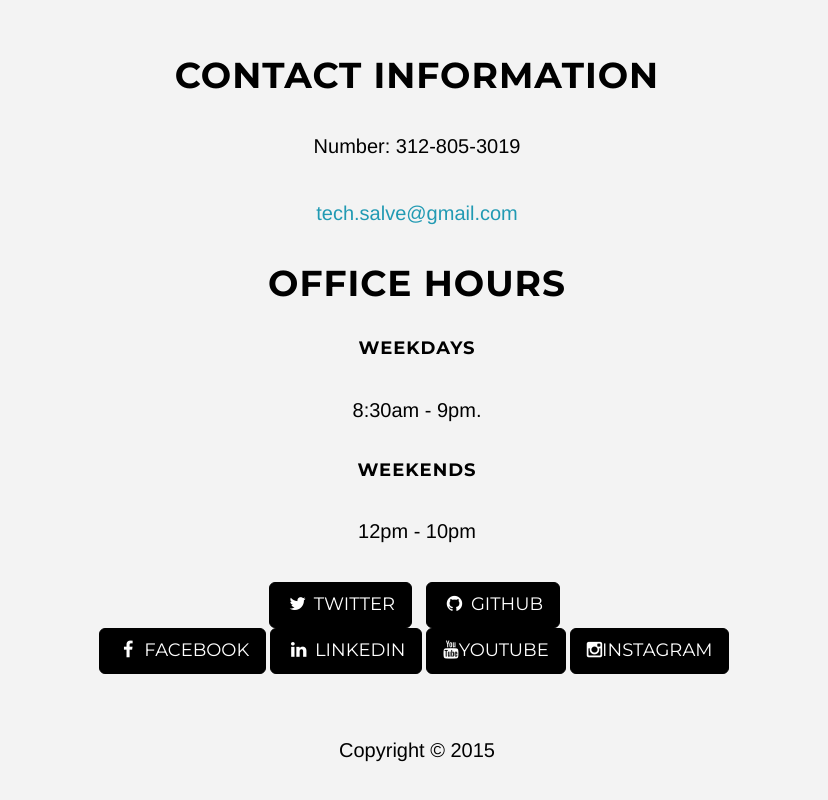
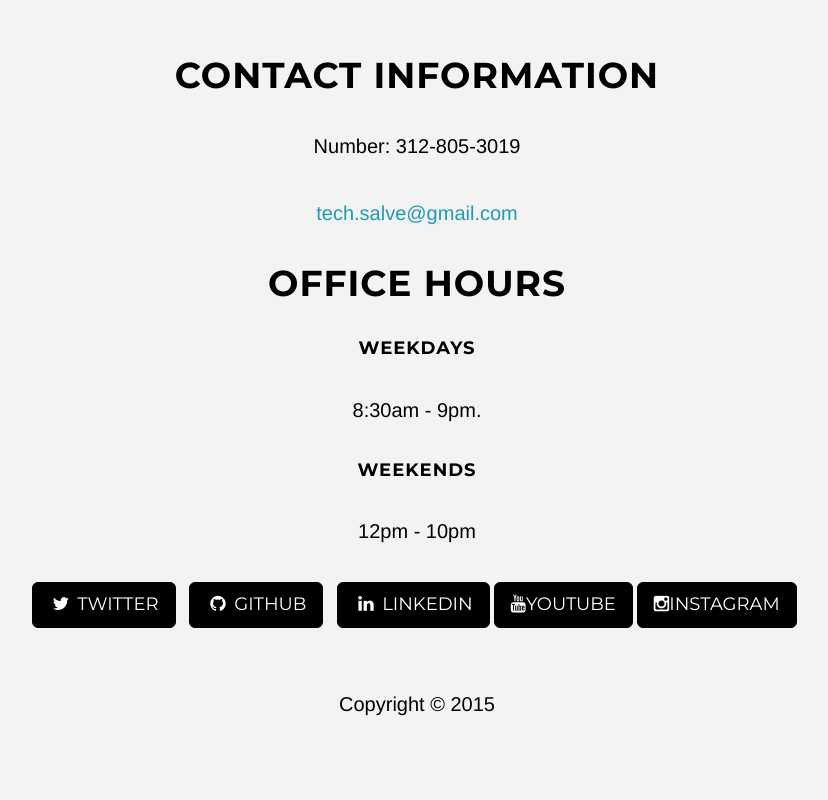
Before and after one commit to INFINITI-SPAW/INFINITI-SPAW.github.io, a plain HTML site: page index.html in a window 1280 px wide. Shown: the part 2564-3364 px from the top of the page, without its empty margins (223-1051 px from the left). After the commit the page ends 3334 px from the top, so only its background shows below. Drawn offline with Linux system fonts and the light colour scheme.

Commit message:
Update index.html
Commented Facebook Link

```diff
--- a/index.html
+++ b/index.html
@@ -176,7 +176,7 @@
                         <a href="https://github.com/virtica" class="btn btn-default btn-lg"><i class="fa fa-github fa-fw"></i> <span class="network-name">Github</span></a>
                     </li>
                     <li>
-                        <a href="https://www.facebook.com/virtica" class="btn btn-default btn-lg"><i class="fa fa-facebook fa-fw"></i> <span class="network-name">Facebook</span></a>
+                      <!--  <a href="https://www.facebook.com/virtica" class="btn btn-default btn-lg"><i class="fa fa-facebook fa-fw"></i> <span class="network-name">Facebook</span></a>-->
                         <a href=https://www.linkedin.com/pub/shandale-prince-watkins/a1/112/1a9 class="btn btn-default btn-lg"><i class="fa fa-linkedin fa-fw"></i> <span class="network-name">Linkedin</span> </a>
 
                         <a
```
